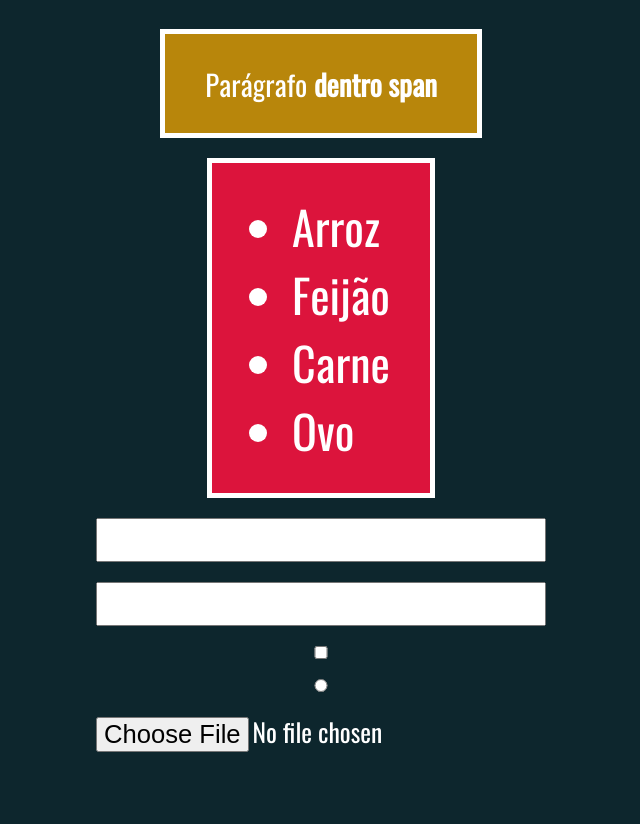
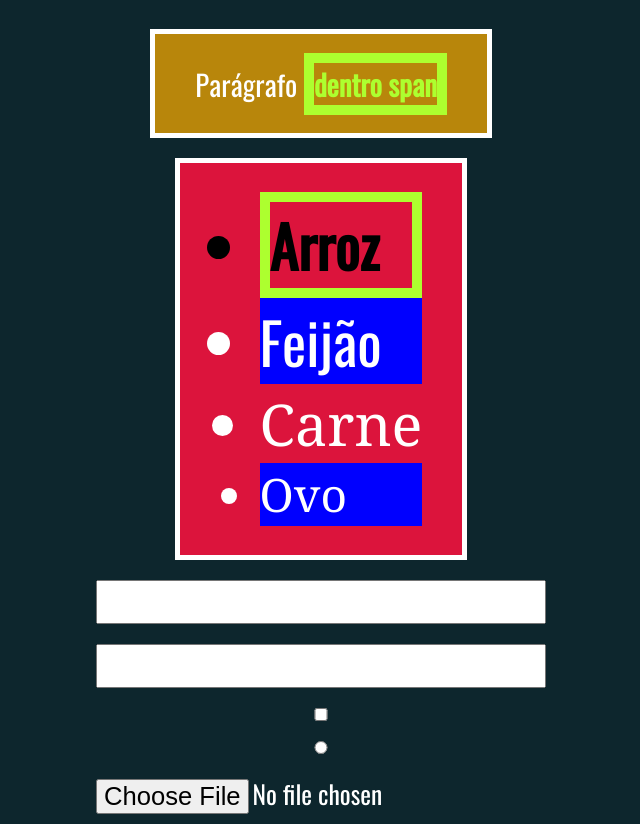
Before and after one commit to RenanVenturaMartins/Web-Moderno-com-JavaScript, a plain HTML site: page jquery/selecionandoElementos1.html in a window 1280 px wide. Shown: the part 71-895 px from the top of the page, without its empty margins (319-959 px from the left). Before the commit the page ends 833 px from the top, so only its background shows below. Drawn offline with Linux system fonts and the light colour scheme.

Commit message:
melhoria no codigo css com Jquery

```diff
--- a/jquery/selecionandoElementos1.html
+++ b/jquery/selecionandoElementos1.html
@@ -49,6 +49,25 @@
     </form>
 
     <script>
-        // ...
+        $('#feira').addClass('destaque').removeClass('destaque')
+        $('li').addClass('destaque')
+        $(' [wm-obrigatorio]').removeClass('destaque')
+        $('li.opcional').removeClass('destaque')
+        $('div > p > span').addClass('destaque')
+
+        //exclusivos do Jquery
+
+        $('li:first').css('color', 'black') //pega primeiro elemento da lista
+        $('li:odd').css('background-color' ,'blue') //seleciona os numeros impas
+        $('li:gt(1)').css('font-family', 'georgia') //ele seleciona a partir do proximo objeto  desejado
+        $('li:not(:last)').css('font-size',  '2em') //seleciona tudo do objeto menos o ultimo assim como informou
+        $('li:contains("o")').css('position', 'relative') //localiza as palavras que contenha o elemneto desejadp
+
+        $('form *').hide()
+        $('form :text').show()
+        $('form :password').show()
+        $('form :checkbox').show().css('color', 'red')
+        $('form :radio').show()
+        $('form :file').show()
     </script>
 </body>
```
